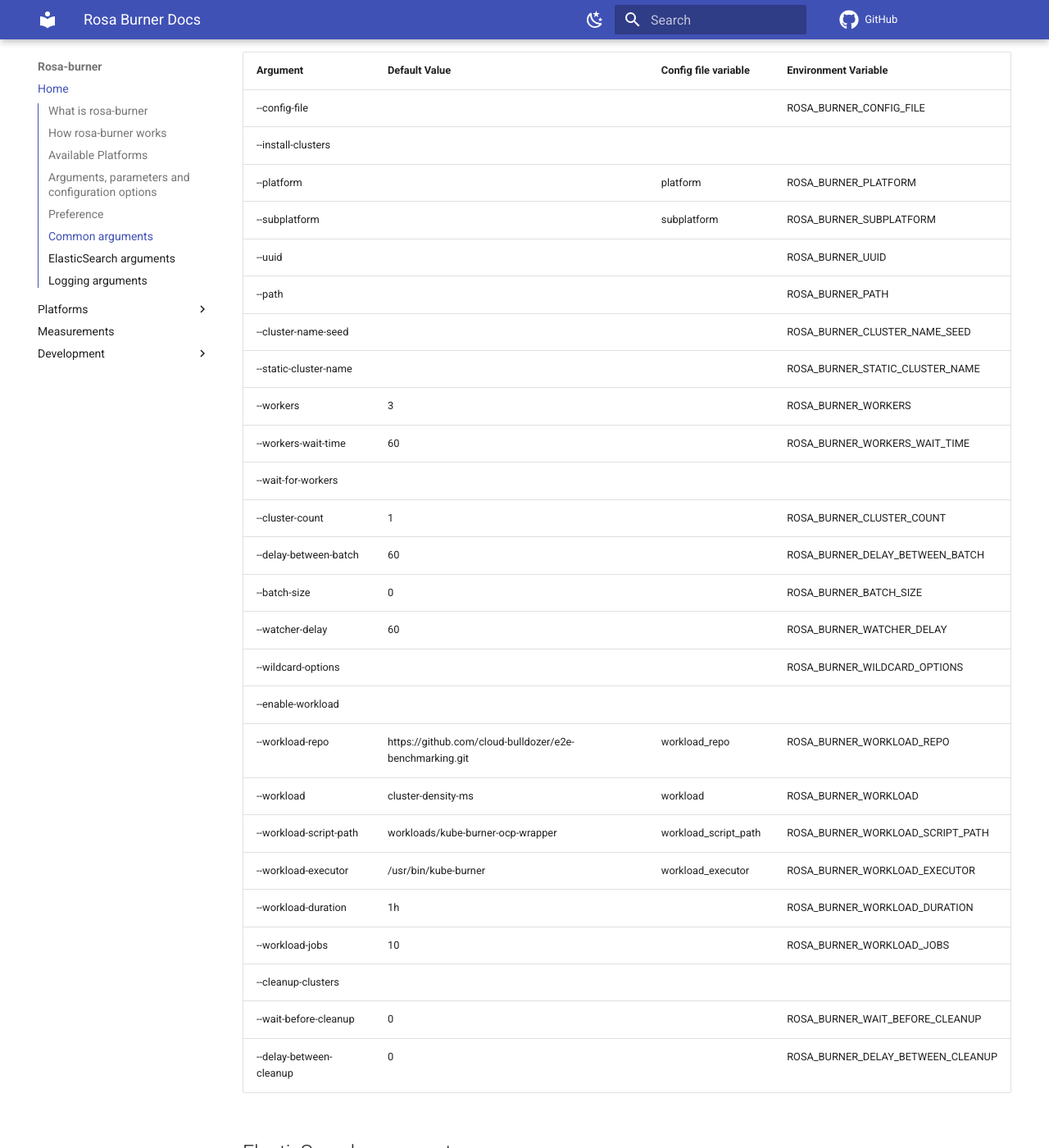
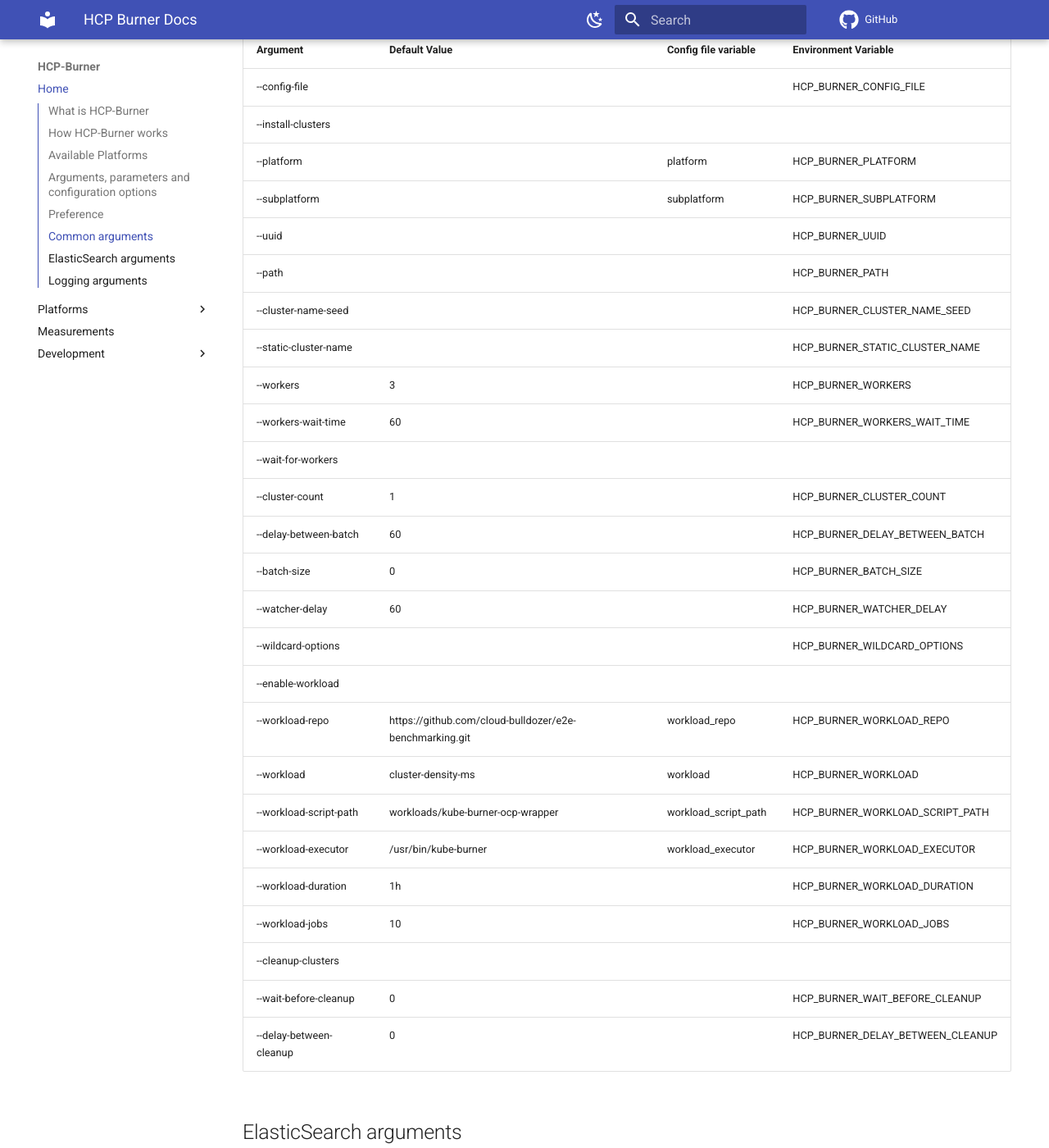
Before and after one commit to cloud-bulldozer/hcp-burner, an MkDocs documentation site: the page built from docs/index.md, in a window 1280 px wide and 1400 px high, scrolled down 1822 px. Shown: the whole window at 82% size. Built offline with MkDocs 1.6.1 and Material for MkDocs 9.7.7, drawn with Linux system fonts in a browser that asks for light colours; comment, search, counter and statistics services are not loaded; the version menu is left out; some of the changed text lies outside the part shown.

Commit message:
Update all references from rosa-burner to hcp-burner

````diff
--- a/docs/index.md
+++ b/docs/index.md
@@ -1,12 +1,12 @@
 ---
-title: Rosa Burner Docs
+title: HCP Burner Docs
 ---
 
-## What is rosa-burner
+## What is HCP-Burner
 
-Rosa-burner is a wrapper to automate create-use-destroy of OCP clusters in the different managed platforms.
+hcp-burner is a wrapper to automate create-use-destroy of OCP clusters in the different managed platforms.
 
-## How rosa-burner works
+## How HCP-Burner works
 
 Following helpers are available for every platform:
 
@@ -41,11 +41,11 @@ Following platforms are available at this moment:
 
 Almost all the parameters can be defined in three ways:
 - Wrapper parameters:
-`rosa-burner.py --cluster-count 100`
+`hcp-burner.py --cluster-count 100`
 - Environment Variable:
-`ROSA_BURNER_CLUSTER_COUNT=100 rosa-burner.py`
+`HCP_BURNER_CLUSTER_COUNT=100 hcp-burner.py`
 - Configuration File:
-`rosa-burner.py --config-file ./rosa-burner.conf`
+`hcp-burner.py --config-file ./hcp-burner.ini`
 
 **Only parameters --platform and --subplatform must be defined as wrapper arguments, platform is always required but subplatform is optional**
 
@@ -57,7 +57,7 @@ To add any other parameter to the config file, remove `--` from the argument and
 cluster_name_seed = test
 ```
 
-Full version of a config file can be found on **rosa-burner.conf** file
+Full version of a config file can be found on **hcp-burner.ini** file
 
 ## Preference
 
@@ -71,32 +71,32 @@ To use the config file, define common parameters under the `[Defaults]` section
 
 | Argument                 | Default Value     | Config file variable | Environment Variable           |
 |--------------------------|-------------------|----------------------|--------------------------------|
-| --config-file            |                   |                      | ROSA_BURNER_CONFIG_FILE        |
+| --config-file            |                   |                      | HCP_BURNER_CONFIG_FILE        |
 | --install-clusters       |                   |                      |                                |
-| --platform               |                   | platform             | ROSA_BURNER_PLATFORM           |
-| --subplatform            |                   | subplatform          | ROSA_BURNER_SUBPLATFORM        |
-| --uuid                   |                   |                      | ROSA_BURNER_UUID               |
-| --path                   |                   |                      | ROSA_BURNER_PATH               |
-| --cluster-name-seed      |                   |                      | ROSA_BURNER_CLUSTER_NAME_SEED  |
-| --static-cluster-name    |                   |                      | ROSA_BURNER_STATIC_CLUSTER_NAME|
-| --workers                | 3                 |                      | ROSA_BURNER_WORKERS            |
-| --workers-wait-time      | 60                |                      | ROSA_BURNER_WORKERS_WAIT_TIME  |
+| --platform               |                   | platform             | HCP_BURNER_PLATFORM           |
+| --subplatform            |                   | subplatform          | HCP_BURNER_SUBPLATFORM        |
+| --uuid                   |                   |                      | HCP_BURNER_UUID               |
+| --path                   |                   |                      | HCP_BURNER_PATH               |
+| --cluster-name-seed      |                   |                      | HCP_BURNER_CLUSTER_NAME_SEED  |
+| --static-cluster-name    |                   |                      | HCP_BURNER_STATIC_CLUSTER_NAME|
+| --workers                | 3                 |                      | HCP_BURNER_WORKERS            |
+| --workers-wait-time      | 60                |                      | HCP_BURNER_WORKERS_WAIT_TIME  |
 | --wait-for-workers       |                   |                      |                                |
-| --cluster-count          | 1                 |                      | ROSA_BURNER_CLUSTER_COUNT      |
-| --delay-between-batch    | 60                |                      | ROSA_BURNER_DELAY_BETWEEN_BATCH|
-| --batch-size             | 0                 |                      | ROSA_BURNER_BATCH_SIZE         |
-| --watcher-delay          | 60                |                      | ROSA_BURNER_WATCHER_DELAY      |
-| --wildcard-options       |                   |                      | ROSA_BURNER_WILDCARD_OPTIONS   |
+| --cluster-count          | 1                 |                      | HCP_BURNER_CLUSTER_COUNT      |
+| --delay-between-batch    | 60                |                      | HCP_BURNER_DELAY_BETWEEN_BATCH|
+| --batch-size             | 0                 |                      | HCP_BURNER_BATCH_SIZE         |
+| --watcher-delay          | 60                |                      | HCP_BURNER_WATCHER_DELAY      |
+| --wildcard-options       |                   |                      | HCP_BURNER_WILDCARD_OPTIONS   |
 | --enable-workload        |                   |                      |                                |
-| --workload-repo          | https://github.com/cloud-bulldozer/e2e-benchmarking.git | workload_repo | ROSA_BURNER_WORKLOAD_REPO |
-| --workload               | cluster-density-ms | workload             | ROSA_BURNER_WORKLOAD           |
-| --workload-script-path        | workloads/kube-burner-ocp-wrapper | workload_script_path | ROSA_BURNER_WORKLOAD_SCRIPT_PATH |
-| --workload-executor      | /usr/bin/kube-burner | workload_executor | ROSA_BURNER_WORKLOAD_EXECUTOR |
-| --workload-duration      | 1h                |                      | ROSA_BURNER_WORKLOAD_DURATION  |
-| --workload-jobs          | 10                |                      | ROSA_BURNER_WORKLOAD_JOBS      |
+| --workload-repo          | https://github.com/cloud-bulldozer/e2e-benchmarking.git | workload_repo | HCP_BURNER_WORKLOAD_REPO |
+| --workload               | cluster-density-ms | workload             | HCP_BURNER_WORKLOAD           |
+| --workload-script-path        | workloads/kube-burner-ocp-wrapper | workload_script_path | HCP_BURNER_WORKLOAD_SCRIPT_PATH |
+| --workload-executor      | /usr/bin/kube-burner | workload_executor | HCP_BURNER_WORKLOAD_EXECUTOR |
+| --workload-duration      | 1h                |                      | HCP_BURNER_WORKLOAD_DURATION  |
+| --workload-jobs          | 10                |                      | HCP_BURNER_WORKLOAD_JOBS      |
 | --cleanup-clusters       |                   |                      |                                |
-| --wait-before-cleanup    | 0                 |                      | ROSA_BURNER_WAIT_BEFORE_CLEANUP|
-| --delay-between-cleanup  | 0                 |                      | ROSA_BURNER_DELAY_BETWEEN_CLEANUP |
+| --wait-before-cleanup    | 0                 |                      | HCP_BURNER_WAIT_BEFORE_CLEANUP|
+| --delay-between-cleanup  | 0                 |                      | HCP_BURNER_DELAY_BETWEEN_CLEANUP |
 
 ## ElasticSearch arguments
 
@@ -104,9 +104,9 @@ To use the config file, define common parameters under the `[Elasticsearch]` sec
 
 | Argument                 | Default Value     | Config file variable | Environment Variable           |
 |--------------------------|-------------------|----------------------|--------------------------------|
-| --es-url               |                   |                         | ROSA_BURNER_ES_URL              |
-| --es-index             | rosa-burner       |                         | ROSA_BURNER_ES_INDEX            |
-| --es-index-retry       | 5                 |                         | ROSA_BURNER_ES_INDEX_RETRY      |
+| --es-url               |                   |                         | HCP_BURNER_ES_URL              |
+| --es-index             | hcp-burner       |                         | HCP_BURNER_ES_INDEX            |
+| --es-index-retry       | 5                 |                         | HCP_BURNER_ES_INDEX_RETRY      |
 | --es-insecure          |                   |                         |                                 |
 
 ## Logging arguments
@@ -115,5 +115,5 @@ To use the config file, define common parameters under the `[Logging]` section
 
 | Argument                 | Default Value     | Config file variable | Environment Variable           |
 |--------------------------|-------------------|----------------------|--------------------------------|
-| --log-level              | INFO              |                      | ROSA_BURNER_LOG_LEVEL          |
-| --log-file               |                   |                      | ROSA_BURNER_LOG_FILE           |
+| --log-level              | INFO              |                      | HCP_BURNER_LOG_LEVEL          |
+| --log-file               |                   |                      | HCP_BURNER_LOG_FILE           |
--- a/mkdocs.yml
+++ b/mkdocs.yml
@@ -1,5 +1,5 @@
 docs_dir: docs/
-repo_url: https://github.com/cloud-bulldozer/rosa-burner
+repo_url: https://github.com/cloud-bulldozer/hcp-burner
 nav:
 - Home: index.md
 - Platforms:
@@ -13,7 +13,7 @@ nav:
   - development/index.md
   - CI: development/ci.md
   - Tests: development/ci/tests.md
-site_name: Rosa-burner
+site_name: HCP-Burner
 plugins:
   - search
   - include-markdown
````
Also changed, not shown: docs/platforms/index.md (+2 -2 lines), docs/platforms/rosa/hypershift.md (+3 -3 lines), docs/platforms/rosa/index.md (+11 -11 lines), docs/platforms/rosa/terraform.md (+1 -1 lines), hcp-burner.py (renamed from rosa-burner.py), 11 other files.
